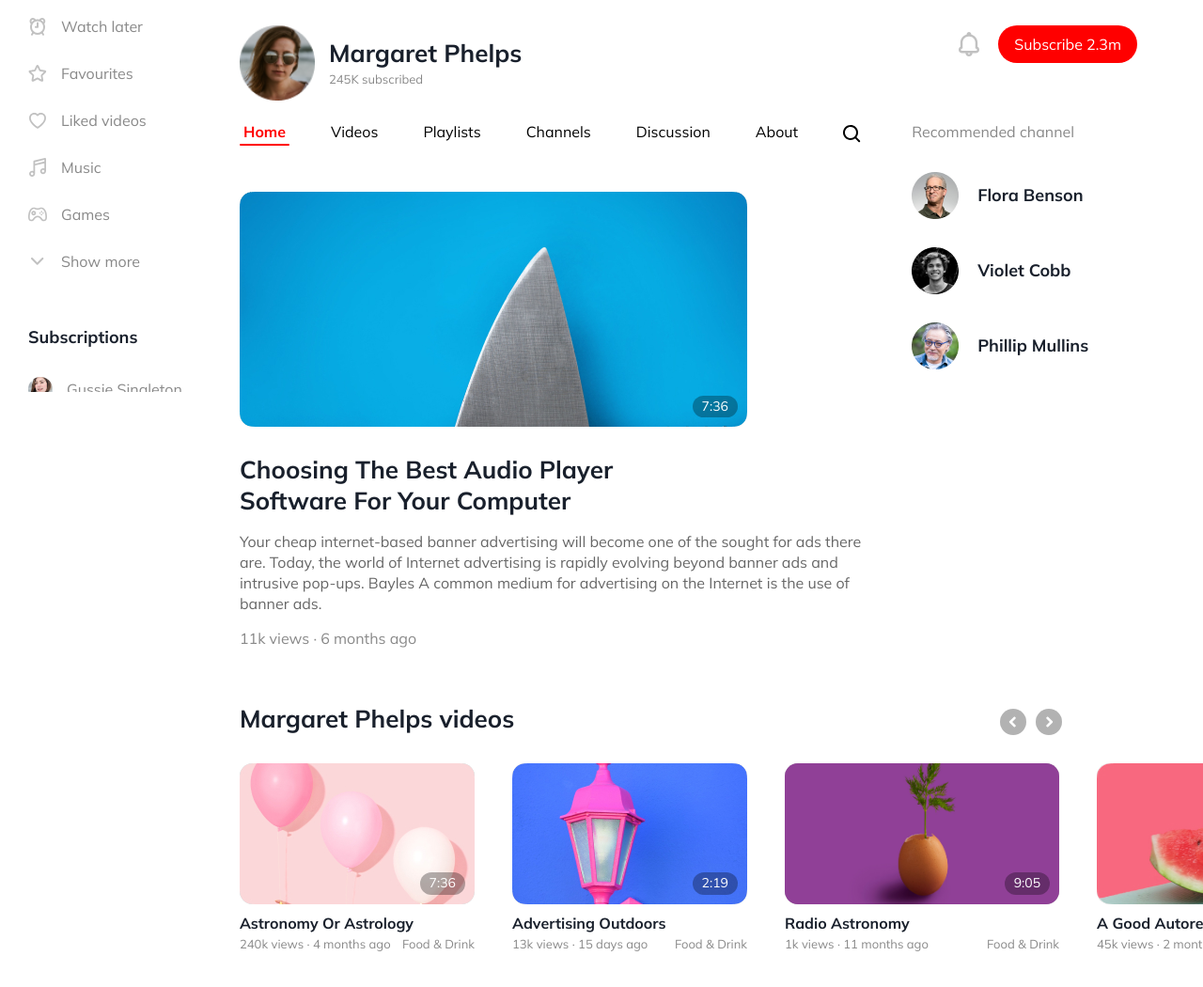
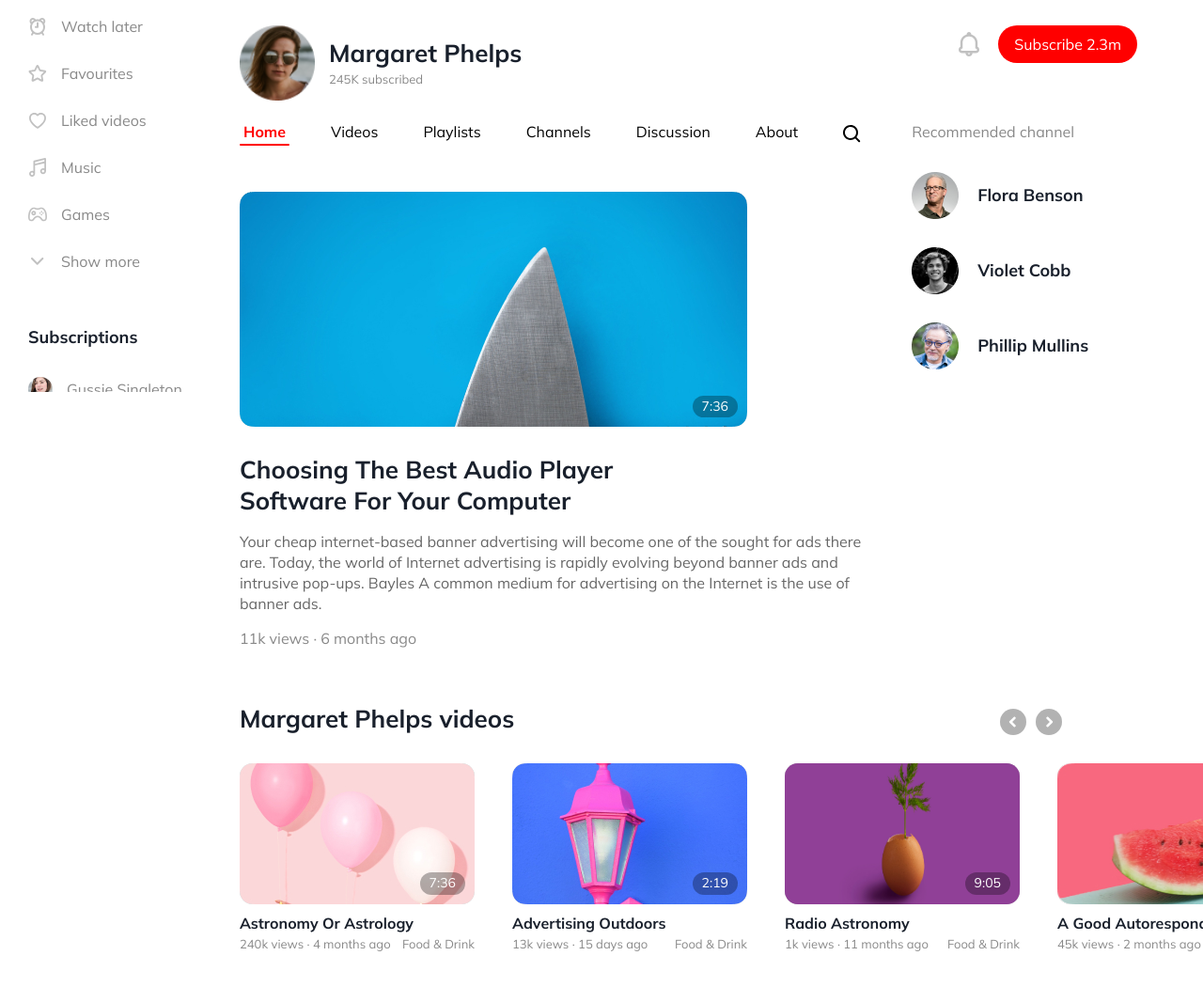
Before and after one commit to zhenia-chugaev/youtube, a plain HTML site: page channel.html in a window 1280 px wide. Shown: the part 383-1433 px from the top of the page at 94% size. Drawn offline with Linux system fonts and the light colour scheme.

Commit message:
Fix video previews width

```diff
--- a/styles/main.css
+++ b/styles/main.css
@@ -649,6 +649,10 @@
     width: auto;
   }
 
+  .video-link__preview {
+    width: 250px;
+  }
+
   .video-link__preview_size_l {
     width: 540px;
   }
@@ -971,6 +975,7 @@
   }
 
   .video-link__preview_ratio_16-9 {
+    width: 100%;
     position: relative;
     padding-top: 56.25%;
   }
```
